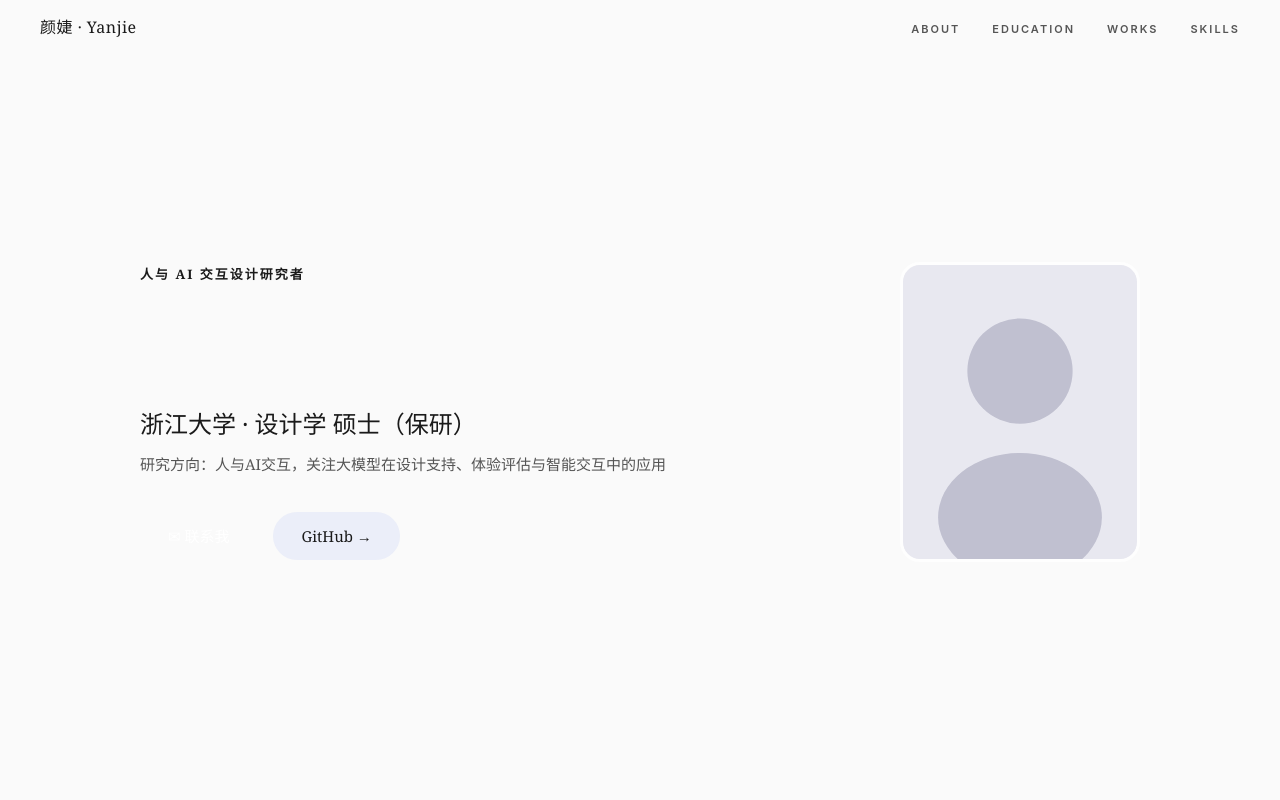
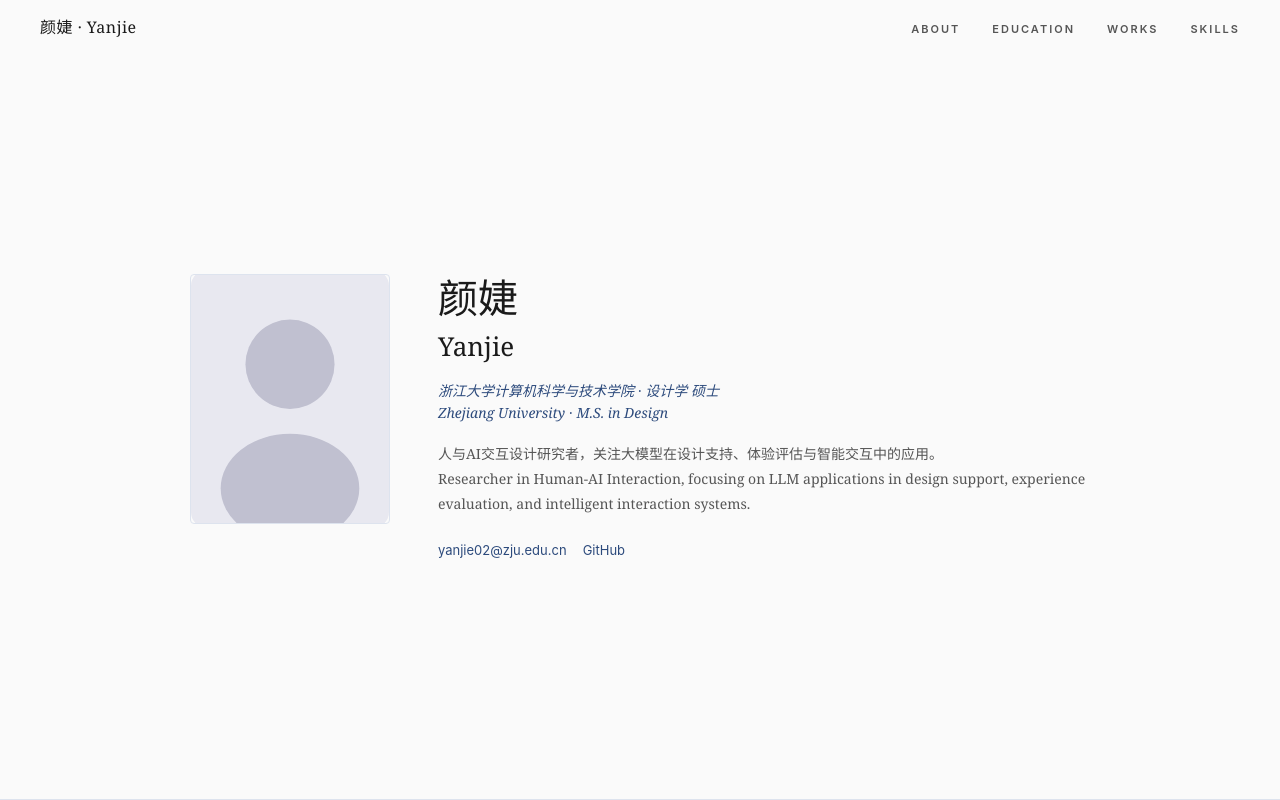
Before and after one commit to yanjieZJU/yanjieZJU.github.io, a React (Vite) app: page / in a window 1280 px wide. Shown: the top 800 px of the page. Built offline with nearby package versions, Linux system fonts and the light colour scheme.

Commit message:
feat: bilingual Hero section reading from content/profile.js

```diff
--- a/src/components/Hero.css
+++ b/src/components/Hero.css
@@ -2,113 +2,114 @@
   min-height: 100vh;
   display: flex;
   align-items: center;
-  background: var(--gradient-bg);
-  padding: calc(var(--nav-height) + 48px) 24px 80px;
+  background: var(--color-bg);
+  padding: calc(var(--nav-height) + 60px) 40px 80px;
+  border-bottom: 1px solid var(--color-border);
 }
 
 .hero-inner {
-  max-width: 1000px;
+  max-width: 900px;
   margin: 0 auto;
   width: 100%;
   display: flex;
-  align-items: center;
-  justify-content: space-between;
+  align-items: flex-start;
   gap: 48px;
 }
 
-.hero-text {
+.hero-avatar {
+  flex-shrink: 0;
+  width: clamp(140px, 18vw, 200px);
+  height: clamp(175px, 22vw, 250px);
+  border-radius: var(--radius);
+  object-fit: cover;
+  border: 1px solid var(--color-border);
+}
+
+.hero-bio {
   flex: 1;
 }
 
-.hero-label {
-  font-size: 13px;
-  font-weight: 600;
-  letter-spacing: 2px;
-  text-transform: uppercase;
-  color: var(--color-accent-start);
+.hero-name-zh {
+  font-family: var(--font-serif);
+  font-size: clamp(28px, 4vw, 40px);
+  font-weight: normal;
+  color: var(--color-text);
+  line-height: 1.2;
+  margin-bottom: 4px;
+}
+
+.hero-name-en {
+  font-family: var(--font-serif);
+  font-size: clamp(18px, 2.5vw, 26px);
+  font-weight: normal;
+  color: var(--color-text);
+  margin-bottom: 12px;
+}
+
+.hero-affil-zh,
+.hero-affil-en {
+  font-family: var(--font-serif);
+  font-style: italic;
+  font-size: 14px;
+  color: var(--color-accent);
+  line-height: 1.6;
+}
+
+.hero-affil-en {
   margin-bottom: 16px;
 }
 
-.hero-name {
-  font-size: clamp(48px, 8vw, 80px);
-  font-weight: 800;
-  letter-spacing: -2px;
-  line-height: 1.05;
-  background: var(--gradient);
-  -webkit-background-clip: text;
-  -webkit-text-fill-color: transparent;
-  background-clip: text;
-  margin-bottom: 20px;
+.hero-desc-zh,
+.hero-desc-en {
+  font-size: 14px;
+  color: var(--color-text-secondary);
+  line-height: 1.8;
 }
 
-.hero-subtitle {
-  font-size: clamp(18px, 3vw, 24px);
-  font-weight: 500;
-  color: var(--color-text);
-  margin-bottom: 8px;
-}
-
-.hero-meta {
-  font-size: 15px;
-  color: var(--color-text-secondary);
-  margin-bottom: 36px;
+.hero-desc-en {
+  margin-bottom: 24px;
 }
 
 .hero-links {
   display: flex;
+  flex-wrap: wrap;
+  align-items: center;
   gap: 16px;
-  flex-wrap: wrap;
+}
+
+.hero-link {
+  font-family: var(--font-sans);
+  font-size: 13px;
+  color: var(--color-accent);
+  text-decoration: none;
+}
+
+.hero-link:hover {
+  text-decoration: underline;
 }
 
 .hero-btn {
-  display: inline-flex;
-  align-items: center;
-  gap: 6px;
-  padding: 12px 28px;
-  border-radius: 980px;
-  font-size: 15px;
-  font-weight: 500;
+  font-family: var(--font-sans);
+  font-size: 12px;
+  padding: 5px 14px;
+  border: 1px solid var(--color-accent);
+  color: var(--color-accent);
+  border-radius: var(--radius);
   text-decoration: none;
-  transition: opacity 0.2s, transform 0.2s;
+  transition: background 0.2s, color 0.2s;
 }
 
 .hero-btn:hover {
-  opacity: 0.85;
-  transform: translateY(-1px);
-}
-
-.hero-btn-primary {
-  background: var(--gradient);
-  color: #fff;
-}
-
-.hero-btn-secondary {
-  background: rgba(102, 126, 234, 0.1);
-  color: var(--color-accent-start);
-}
-
-.hero-avatar {
-  flex-shrink: 0;
-  width: clamp(180px, 22vw, 240px);
-  height: clamp(220px, 28vw, 300px);
-  border-radius: 20px;
-  object-fit: cover;
-  box-shadow: var(--shadow-hover);
-  border: 3px solid rgba(255, 255, 255, 0.8);
+  background: var(--color-accent);
+  color: white;
 }
 
 @media (max-width: 700px) {
   .hero-inner {
-    flex-direction: column-reverse;
+    flex-direction: column;
+    align-items: center;
     text-align: center;
   }
-
-  .hero-links {
-    justify-content: center;
-  }
-
-  .hero-avatar {
-    width: 140px;
-    height: 175px;
-  }
+  .hero-links { justify-content: center; }
+  .hero-avatar { width: 120px; height: 150px; }
 }
--- a/src/components/Hero.jsx
+++ b/src/components/Hero.jsx
@@ -1,6 +1,6 @@
-// src/components/Hero.jsx
 import useScrollAnimation from '../hooks/useScrollAnimation'
 import avatar from '../assets/avatar.svg'
+import profile from '../../content/profile.js'
 import './Hero.css'
 
 export default function Hero() {
@@ -9,33 +9,29 @@ export default function Hero() {
   return (
     <section className="hero" id="top">
       <div className="hero-inner fade-up" ref={ref}>
-        <div className="hero-text">
-          <p className="hero-label">人与 AI 交互设计研究者</p>
-          <h1 className="hero-name">颜婕</h1>
-          <p className="hero-subtitle">浙江大学 · 设计学 硕士（保研）</p>
-          <p className="hero-meta">研究方向：人与AI交互，关注大模型在设计支持、体验评估与智能交互中的应用</p>
+        <img className="hero-avatar" src={avatar} alt={profile.nameZh} />
+        <div className="hero-bio">
+          <div className="hero-name-zh">{profile.nameZh}</div>
+          <div className="hero-name-en">{profile.nameEn}</div>
+          <div className="hero-affil-zh">{profile.affiliationZh}</div>
+          <div className="hero-affil-en">{profile.affiliationEn}</div>
+          <p className="hero-desc-zh">{profile.bioZh}</p>
+          <p className="hero-desc-en">{profile.bioEn}</p>
           <div className="hero-links">
-            <a
-              className="hero-btn hero-btn-primary"
-              href="mailto:yanjie02@zju.edu.cn"
-            >
-              ✉ 联系我
-            </a>
-            <a
-              className="hero-btn hero-btn-secondary"
-              href="https://github.com/yanjieZJU"
-              target="_blank"
-              rel="noreferrer"
-            >
-              GitHub →
-            </a>
+            {profile.email && (
+              <a href={`mailto:${profile.email}`} className="hero-link">{profile.email}</a>
+            )}
+            {profile.github && (
+              <a href={profile.github} className="hero-link" target="_blank" rel="noreferrer">GitHub</a>
+            )}
+            {profile.scholar && (
+              <a href={profile.scholar} className="hero-link" target="_blank" rel="noreferrer">Google Scholar</a>
+            )}
+            {profile.cv && (
+              <a href={profile.cv} className="hero-btn" download>↓ CV</a>
+            )}
           </div>
         </div>
-        <img
-          className="hero-avatar"
-          src={avatar}
-          alt="颜婕头像"
-        />
       </div>
     </section>
   )
```
